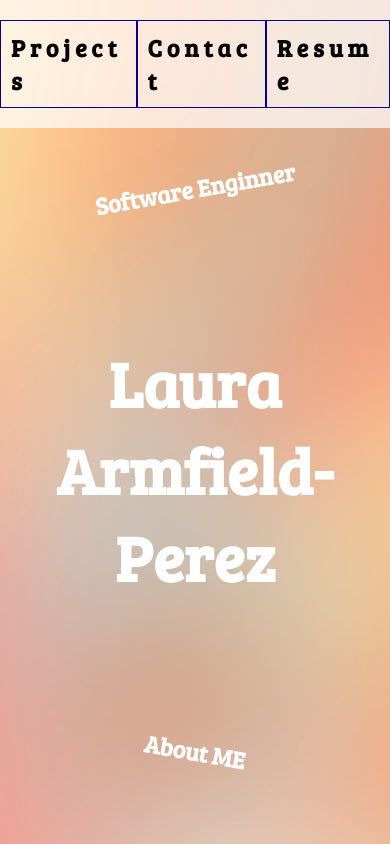
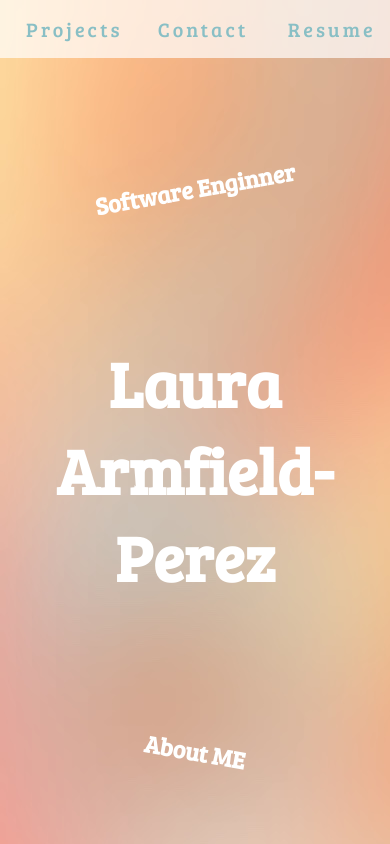
Before and after one commit to Larmfieldperez/portfolio-2.0, a React (Create React App) app: page / in a window 390 px wide. Shown: the top 844 px of the page. Built offline with nearby package versions, Linux system fonts and the light colour scheme; a web font is replaced by a local one.

Commit message:
header styled for web and mobile

```diff
--- a/src/components/App.js
+++ b/src/components/App.js
@@ -22,6 +22,7 @@ function App() {
 
   return (
     <div className="App">
+
       <Header />
 
       <div className="main">
--- a/src/components/Header.css
+++ b/src/components/Header.css
@@ -7,14 +7,41 @@
   display: flex;
   flex-direction: row;
   align-content: center;
-  justify-content: space-around;
+  /* justify-content: space-around; */
   /* border: 1px solid black; */
   background-color: rgb(255, 255, 255, 0.7);
+  padding: 10px;
+}
+
+.App-header div{
+  display: flex;
+  justify-content: center;
+  width: 33%;
+  /* border: 1px solid red; */
 }
 
 /* HEADER LINKS */
-.App-header h2 {
-  border: 1px solid rgb(10, 0, 153);
+.App-header span {
+  /* border: 1px solid rgb(10, 0, 153); */
   padding: 10px;
-  color: black;
+  font-size: 30px;
+  color: #89bfc5;
+  letter-spacing: 3px;
+  transition: ease-in;
+  transition-duration: 0.3s;
 }
+
+.App-header span:hover {
+  letter-spacing: 1px;
+  color: #ef9166;
+  transition: ease-in;
+  transition-duration: 0.3s;
+  cursor: pointer;
+}
+
+@media (max-width: 900px) {
+  .App-header span {
+    font-size: 20px;
+    padding: 5px;
+  }
+}
--- a/src/components/Header.js
+++ b/src/components/Header.js
@@ -3,9 +3,18 @@ import './Header.css'
 function Header() {
   return (
     <header className="App-header">
-      <h2>P r o j e c t s</h2>
-      <h2>C o n t a c t</h2>
-      <h2>R e s u m e</h2>
+      <div>
+        <span>Projects</span>
+      </div>
+
+      <div>
+        <span>Contact</span>
+      </div>
+
+      <div>
+        <span>Resume</span>
+      </div>
+
     </header>
   )
 }
```
Also changed, not shown: 1 other file (tests, documents, lock files or other folders).
